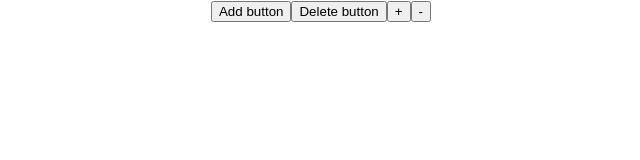
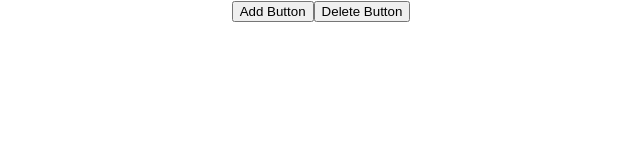
Before and after one commit to sky7way/button-microtask-incub, a React (Create React App) app: page / in a window 1280 px wide. Shown: the top 160 px of the page, without its empty margins (319-959 px from the left). Built offline with nearby package versions, Linux system fonts and the light colour scheme.

Commit message:
tag Button

```diff
--- a/src/App.tsx
+++ b/src/App.tsx
@@ -1,5 +1,6 @@
 import React, {MouseEvent} from 'react';
 import './App.css';
+import {Button} from "./components/Button";
 
 function App() {
     // const addButton = (event:MouseEvent<HTMLButtonElement>) => {
@@ -9,30 +10,10 @@ function App() {
     //     console.log('Chao!')
     // }
 
-    const onClickHello = (name:string) => {
-        console.log(`Hello, ${name}!`);
-    }
-
-    const onClickGoodbye = (name:string) => {
-        console.log(`Goodbye, ${name}!`);
-    }
-
-    const foo1 = () => {
-        console.log(100200);
-    }
-
-    const foo2 = (number: number) => {
-        console.log(number);
-    }
-
     return (
         <div className="App">
-            <button onClick={ () => onClickHello('Vasya') }>Add button
-            </button>
-            <button onClick={ () => onClickGoodbye('Petya') }>Delete button
-            </button>
-            <button onClick={ foo1 }>+</button>
-            <button onClick={ () => foo2(100200) }>-</button>
+            <Button nameButton={'Add Button'} />
+            <Button nameButton={'Delete Button'} />
         </div>
     );
 }
--- /dev/null
+++ b/src/components/Button.tsx
@@ -0,0 +1,10 @@
+import React from "react";
+
+type ButtonPropsType = {
+    nameButton: string
+}
+export const Button = (props:ButtonPropsType) => {
+    return (
+        <button>{props.nameButton}</button>
+    )
+}
```
